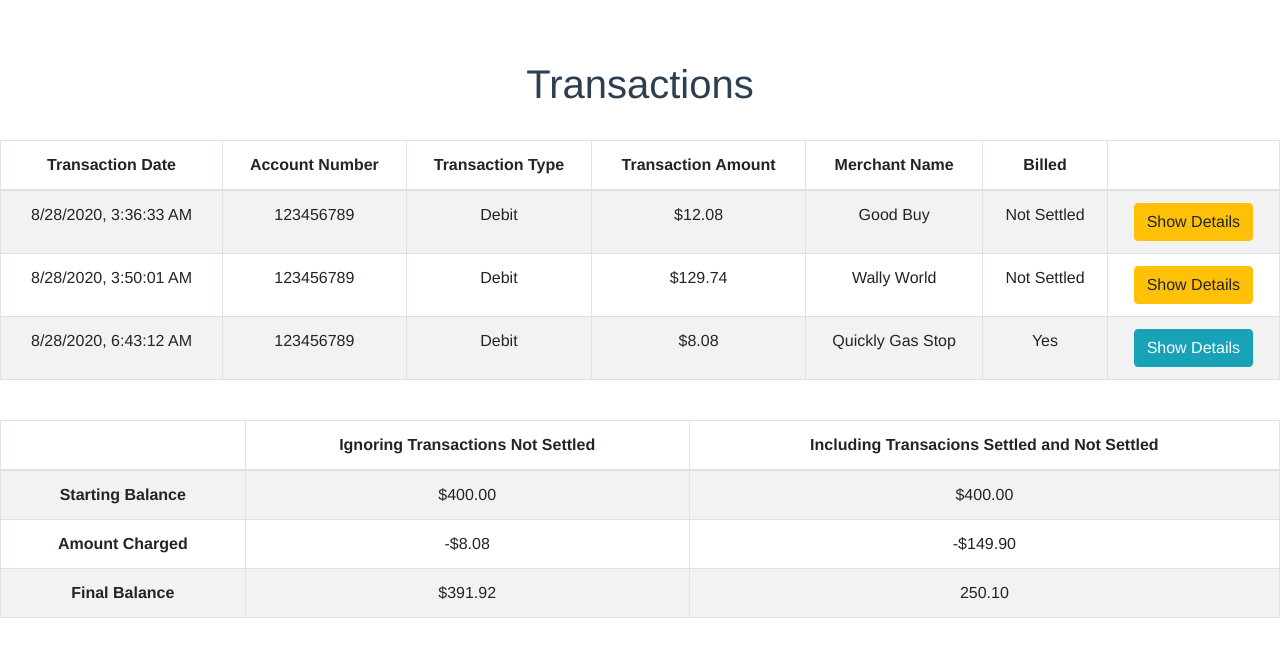
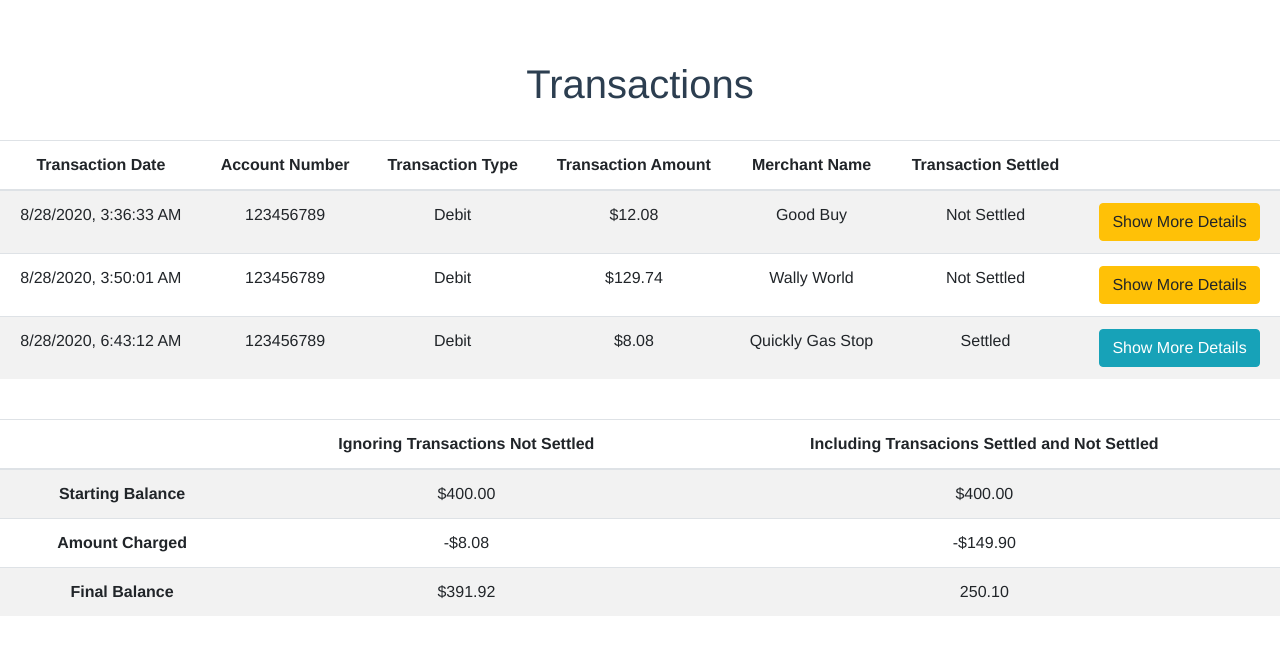
Before and after one commit to Jttanner/jonathan-tanner-cascade-tech-assessment, a Vue app: page / in a window 1280 px wide. Shown: the top 656 px of the page. Built offline with nearby package versions, Linux system fonts and the light colour scheme.

Commit message:
string update and fade style for modal

```diff
--- a/src/components/TransactionFeedComponent.vue
+++ b/src/components/TransactionFeedComponent.vue
@@ -3,7 +3,7 @@
     <h1>{{ title }}</h1>
     <br />
 
-    <table class="table table-bordered table-striped">
+    <table class="table table-striped">
       <thead>
         <th scope="col">
           Transaction Date
@@ -21,7 +21,7 @@
           Merchant Name
         </th>
         <th>
-          Billed
+          Transaction Settled
         </th>
         <th scope="col">
         </th>
@@ -44,11 +44,11 @@
               {{transaction.MerchantName}}
             </td>
             <td>
-              {{transaction.Billed ? "Yes" : "Not Settled"}}
+              {{transaction.Billed ? "Settled" : "Not Settled"}}
             </td>
             <td>
               <button v-on:click="updateModalWithSelectedTransactionData(transaction)" :class="transaction.Billed ? 'btn btn-info' : 'btn btn-warning'" data-toggle="modal" data-target="#selectedTransactionModal">
-                Show Details
+                Show More Details
               </button>
             </td>
           </tr>
@@ -57,7 +57,7 @@
 
     <br />
 
-    <table class="table table-bordered table-striped">
+    <table class="table table-striped">
       <thead>
         <th></th>
         <th>Ignoring Transactions Not Settled</th>
@@ -83,7 +83,7 @@
     </table>
 
 
-    <div class="modal" id="selectedTransactionModal" tabindex="-1" role="dialog">
+    <div class="modal fade" id="selectedTransactionModal" tabindex="-1" role="dialog">
       <div class="modal-dialog" role="document">
         <div class="modal-content">
           <div class="modal-header">
```
